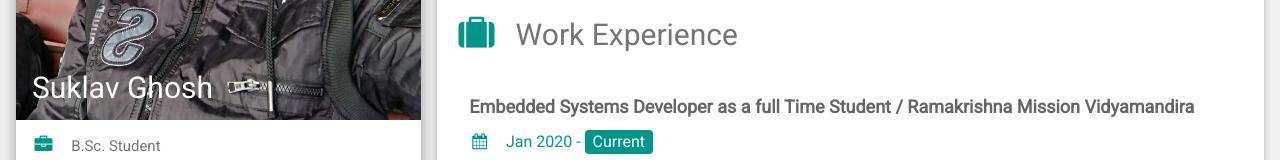
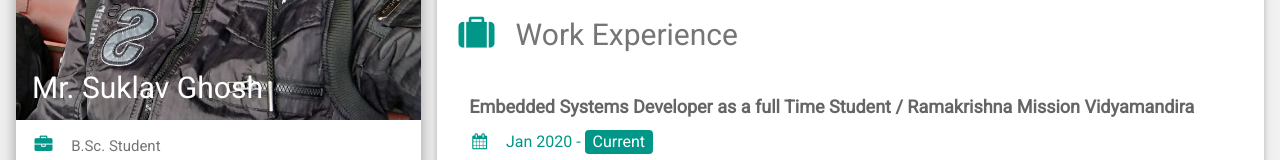
Before and after one commit to suklav/suklav.github.io, a plain HTML site: page index.html in a window 1280 px wide. Shown: the part 299-459 px from the top of the page. Drawn offline with nearby package versions, Linux system fonts and the light colour scheme.

Commit message:
Update index.html
Edited name

```diff
--- a/index.html
+++ b/index.html
@@ -2,7 +2,7 @@
 <html>
 <head>
 <link href="logo.png" rel="shortcut icon" type="image/x-icon"/>
-<title>Suklav Ghosh</title>
+<title>Mr. Suklav Ghosh</title>
 <meta charset="UTF-8">
 <meta name="viewport" content="width=device-width, initial-scale=1">
 <link rel="stylesheet" href="https://www.w3schools.com/w3css/4/w3.css">
@@ -26,7 +26,7 @@ html,body,h1,h2,h3,h4,h5,h6 {font-family: "Roboto", sans-serif}
         <div class="w3-display-container">
           <img src="Suklav.jpg" style="width:100%" alt="Suklav Ghosh's image">
           <div class="w3-display-bottomleft w3-container w3-text-black">
-            <h2><font color="white">Suklav Ghosh</font></h2>
+            <h2><font color="white">Mr. Suklav Ghosh</font></h2>
           </div>
         </div>
         <div class="w3-container">
```
